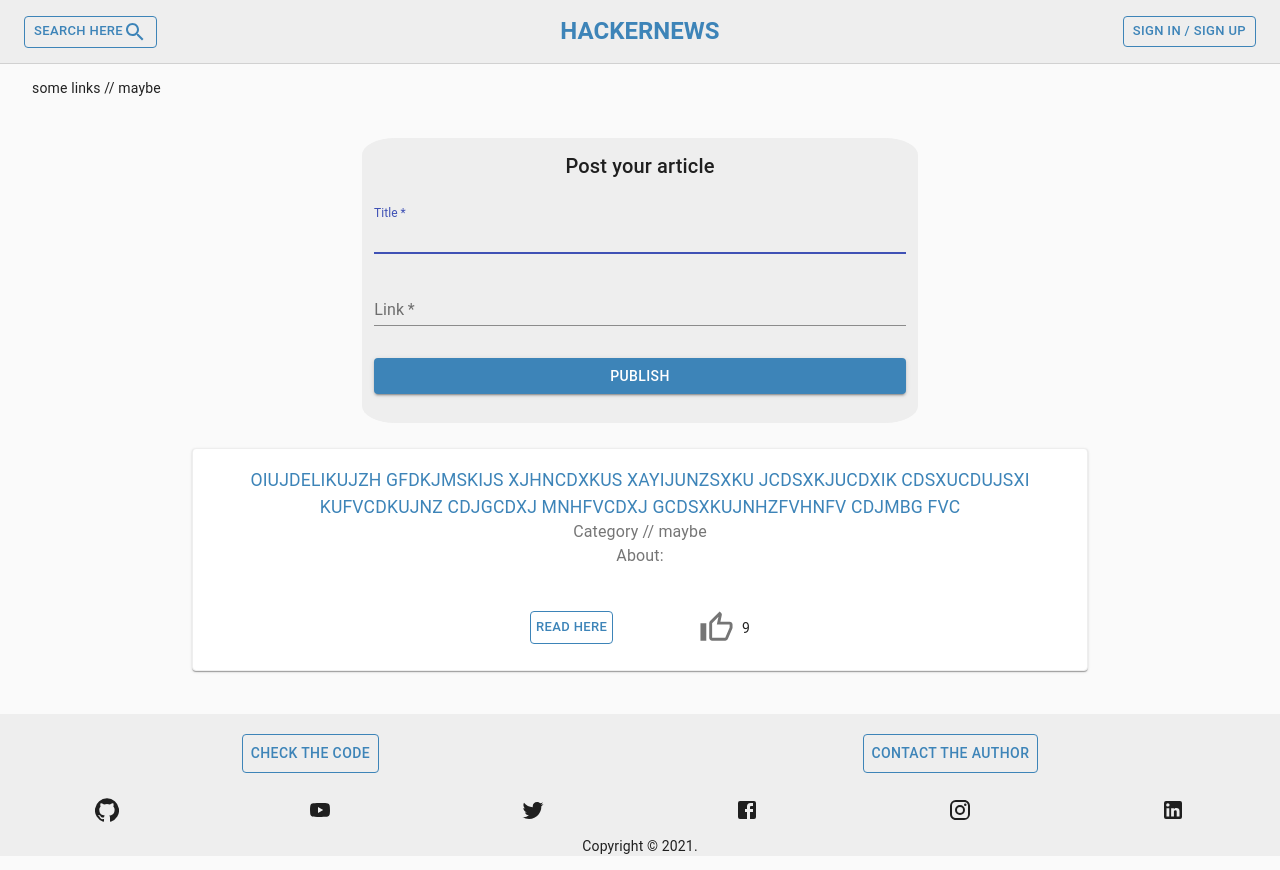
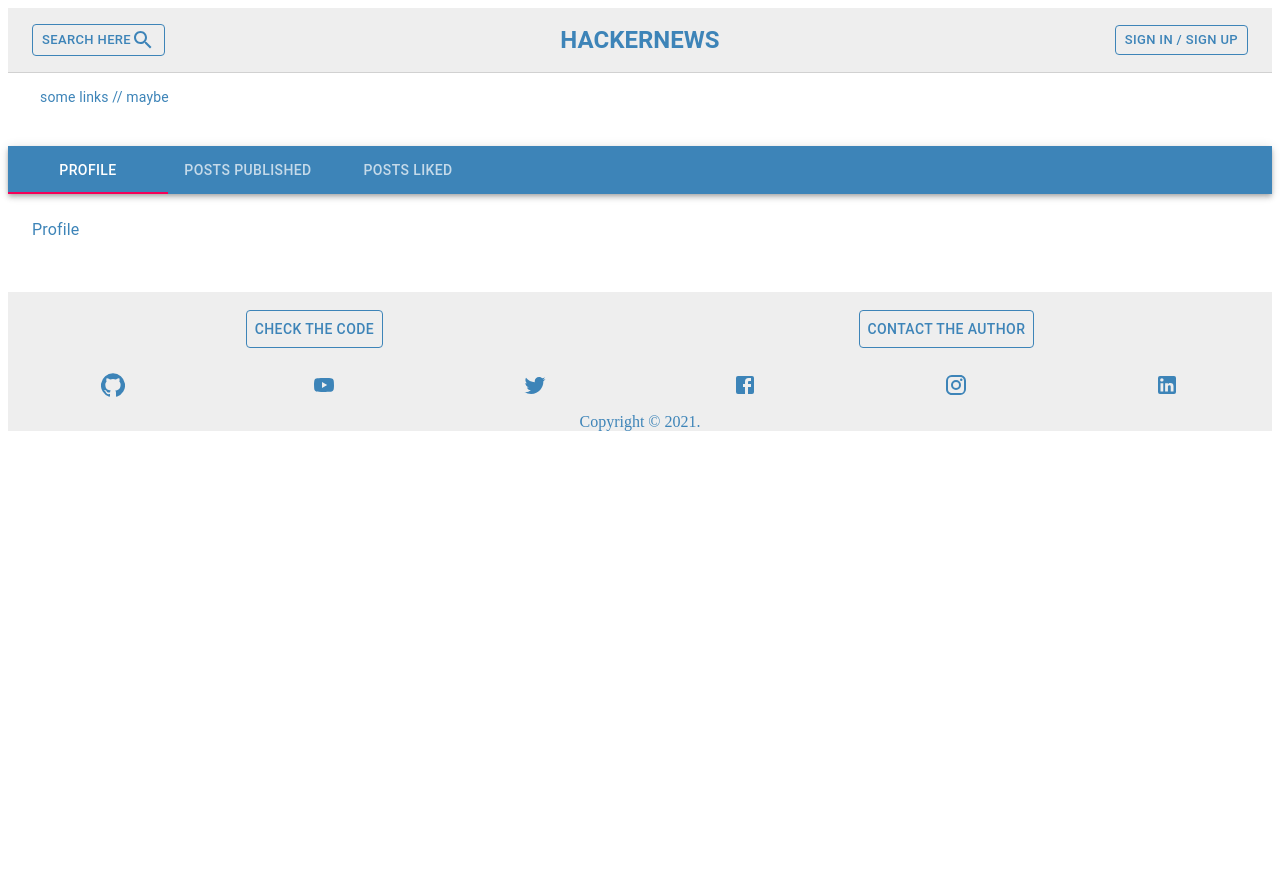
Before and after one commit to GiuliaGiovannoli/hackernews_challenge, a React (Create React App) app in the folder frontend/: page /user/1 in a window 1280 px wide. Before the commit this address led to /. After the commit the page ends 800 px from the top, so only its background shows below. Built offline with nearby package versions, Linux system fonts and the light colour scheme.

Commit message:
handling cases for log in and registration

```diff
--- a/frontend/src/App.js
+++ b/frontend/src/App.js
@@ -1,10 +1,13 @@
 import React, { useState, useEffect, useCallback } from 'react'
 import { BrowserRouter as Router, Switch, Route, NavLink, Link, Redirect } from "react-router-dom"
+
+import { LogInStatusProvider } from './context/LogInStatus'
 
 import LoginRegister from './components/LoginRegister'
 import NavBar from './components/NavBar'
 import Posts from './components/Posts'
 import Footer from './components/Footer'
+import UserDashboard from './components/UserDashboard'
 import './App.css';
 
 
@@ -12,16 +15,18 @@
   return (
     <>
     <Router>
-    {/* UseContext for loggedInUser */}
+    <LogInStatusProvider>
     {/* UseContext for storingLikes ?? !! */}
     <NavBar />
     <Switch>
     <Route exact path="/" component={Posts} />
     <Route exact path="/access" component={LoginRegister} />
-    {/*<PrivateRoute exact path='/user/:id' component={UserPage} maybe?? !! />*/}
+    <Route exact path="/user/:id" component={UserDashboard} />
+    {/*<PrivateRoute exact path='/user/:id' component={UserDashboard} maybe?? !! />*/}
     <Redirect to="/" />
     </Switch>
     <Footer />
+    </LogInStatusProvider>
     </Router>
   </>
   );
--- a/frontend/src/components/LoginRegister.js
+++ b/frontend/src/components/LoginRegister.js
@@ -1,7 +1,10 @@
-import React, { useState, useEffect } from 'react';
+import React, { useState, useEffect, useContext } from 'react';
+import { NavLink, Link, useHistory, useParams } from "react-router-dom"
 import Axios from 'axios'
 
 import './styles.css'
+
+import { LogInStatusContext } from '../context/LogInStatus'
 
 import Avatar from '@material-ui/core/Avatar';
 import Button from '@material-ui/core/Button';
@@ -38,6 +41,10 @@
 
   const classes = useStyles();
 
+  const history = useHistory()
+
+  const [logInStatus, setLogInStatus] = useContext(LogInStatusContext);
+
   //REGISTRATION
   const [userRegistrering, setUserRegistrering] = useState({
     usernameRegistrering: "",
@@ -56,13 +63,18 @@
     e.preventDefault();
     if (userRegistrering.username !== '' && userRegistrering.email !== '' && userRegistrering.password !== '') {
       Axios.post('http://localhost:4000/api/users/register', {
-        username: userRegistrering.username,
-        email: userRegistrering.email,
-        password: userRegistrering.password
+        username: userRegistrering.usernameRegistrering,
+        email: userRegistrering.emailRegistrering,
+        password: userRegistrering.passwordRegistrering
       }).then((res) => {
         window.alert('You may now log in.')
         // you should empty the inputs !!
-        // case for username or email already existing ?! ?!
+      })
+      .catch((err) => {
+        if(err) {
+          window.alert('User already exists.')
+          // you should empty the inputs !!
+        }
       })
     }
     else {
@@ -90,12 +102,17 @@
         email: userLogging.email,
         password: userLogging.password
       }).then((res) => {
-        console.log(res.data)
-        window.alert('You are now logged in.')
-        // it should open the dashboard user page !!
+        const id = res.data.user._id
+        /* window.alert('You are now logged in.') */
+        history.push(`/user/${id}`)
+        setLogInStatus(true)
       })
-    }
-    else {
+      .catch((err) => {
+        if(err) {
+          window.alert('Wrong credentials.')}
+          // you should empty the inputs !!
+      })
+    } else {
       window.alert('Please fill all forms.')
     }
   }
--- /dev/null
+++ b/frontend/src/components/UserDashboard.js
@@ -0,0 +1,84 @@
+import React from 'react';
+
+import './styles.css'
+
+import PropTypes from 'prop-types';
+import { makeStyles } from '@material-ui/core/styles';
+import AppBar from '@material-ui/core/AppBar';
+import Tabs from '@material-ui/core/Tabs';
+import Tab from '@material-ui/core/Tab';
+import Typography from '@material-ui/core/Typography';
+import Box from '@material-ui/core/Box';
+
+function TabPanel(props) {
+  const { children, value, index, ...other } = props;
+
+  return (
+    <div
+      role="tabpanel"
+      hidden={value !== index}
+      id={`simple-tabpanel-${index}`}
+      aria-labelledby={`simple-tab-${index}`}
+      {...other}
+    >
+      {value === index && (
+        <Box p={3}>
+          <Typography>{children}</Typography>
+        </Box>
+      )}
+    </div>
+  );
+}
+
+TabPanel.propTypes = {
+  children: PropTypes.node,
+  index: PropTypes.any.isRequired,
+  value: PropTypes.any.isRequired,
+};
+
+function a11yProps(index) {
+  return {
+    id: `simple-tab-${index}`,
+    'aria-controls': `simple-tabpanel-${index}`,
+  };
+}
+
+const useStyles = makeStyles((theme) => ({
+  root: {
+    flexGrow: 1,
+    backgroundColor: theme.palette.background.paper,
+  },
+}));
+
+
+export default function UserDashboard() {
+
+  const classes = useStyles();
+  const [value, setValue] = React.useState(0);
+
+  const handleChange = (event, newValue) => {
+    setValue(newValue);
+  };
+
+
+  return (
+    <div className={classes.root}>
+      <AppBar position="static" style={{ backgroundColor: '#3d84b8', marginTop: '2%'  }}>
+        <Tabs value={value} onChange={handleChange} aria-label="simple tabs example">
+          <Tab label="Profile" {...a11yProps(0)} />
+          <Tab label="Posts published" {...a11yProps(1)} />
+          <Tab label="Posts liked" {...a11yProps(2)} />
+        </Tabs>
+      </AppBar>
+      <TabPanel value={value} index={0}>
+        Profile
+      </TabPanel>
+      <TabPanel value={value} index={1}>
+      Posts published
+      </TabPanel>
+      <TabPanel value={value} index={2}>
+      Posts liked
+      </TabPanel>
+    </div>
+  );
+}
--- /dev/null
+++ b/frontend/src/context/LogInStatus.js
@@ -0,0 +1,12 @@
+import { createContext, useState } from 'react';
+
+export const LogInStatusContext = createContext();
+
+export const LogInStatusProvider = (props) => {
+  const [logInStatus, setLogInStatus] = useState(false);
+  return (
+    <LogInStatusContext.Provider value={[logInStatus, setLogInStatus]}>
+      {props.children}
+    </LogInStatusContext.Provider>
+  )
+}
```
Also changed, not shown: 1 other file (tests, documents, lock files or other folders).
